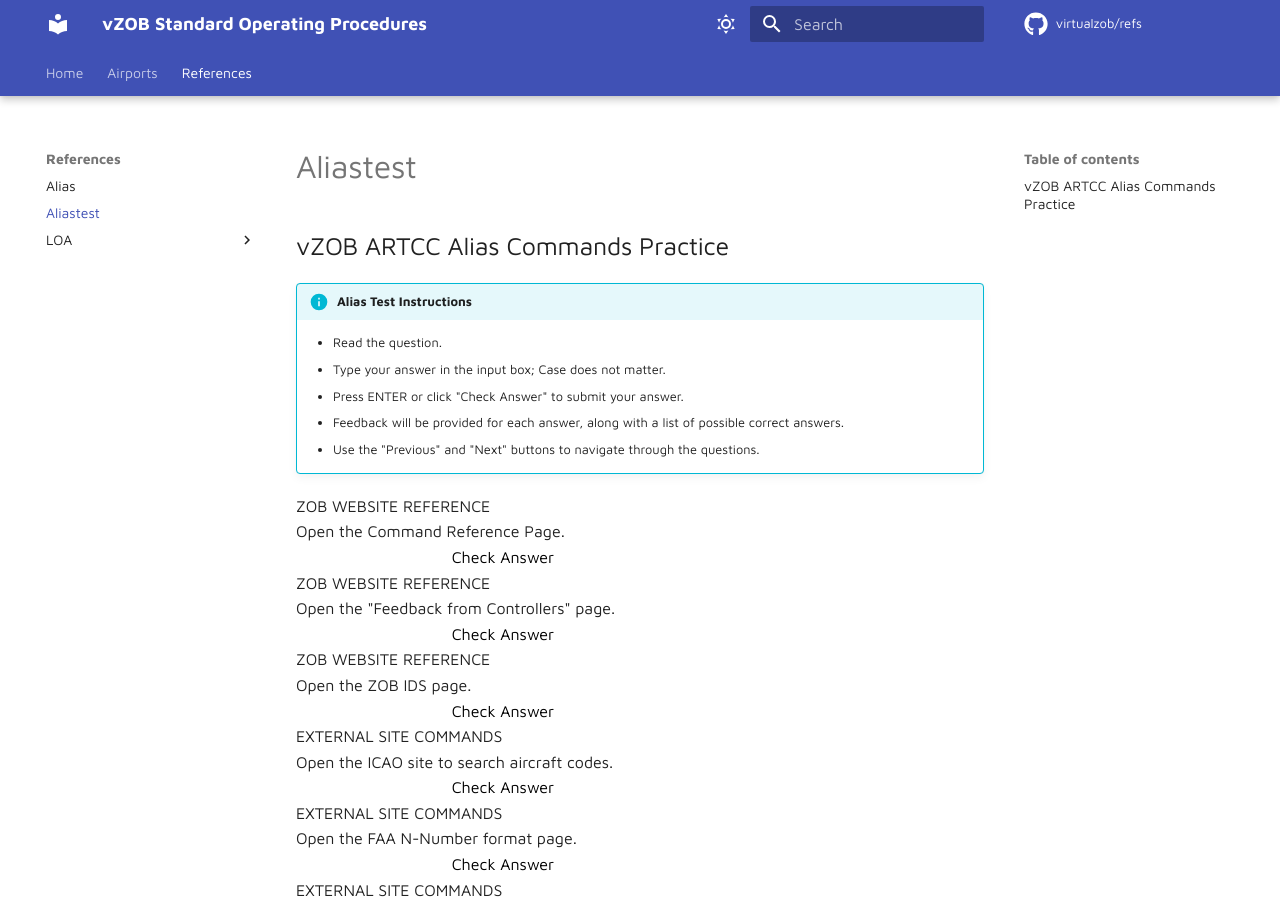
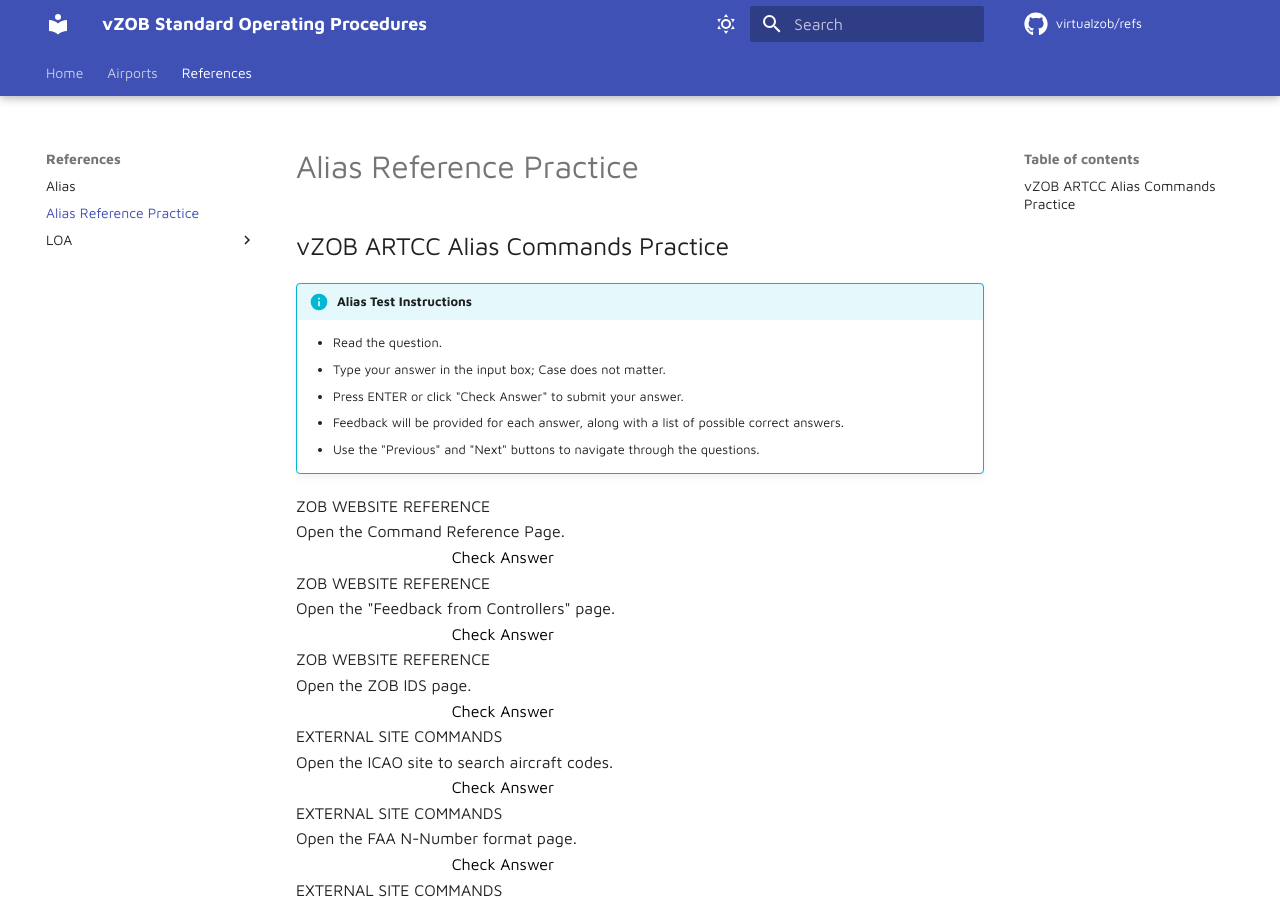
Before and after one commit to virtualZOB/refs, an MkDocs documentation site: the page built from docs/references/aliastest.md, in a window 1280 px wide and 900 px high. Built offline with MkDocs 1.6.1 and Material for MkDocs 9.7.7, drawn with Linux system fonts in a browser that asks for light colours; comment, search, counter and statistics services are not loaded.

Commit message:
Update aliastest.md

```diff
--- a/docs/references/aliastest.md
+++ b/docs/references/aliastest.md
@@ -1,3 +1,7 @@
+---
+title: Alias Reference Practice
+---
+
 ## vZOB ARTCC Alias Commands Practice
 
 !!! info "Alias Test Instructions"
```
